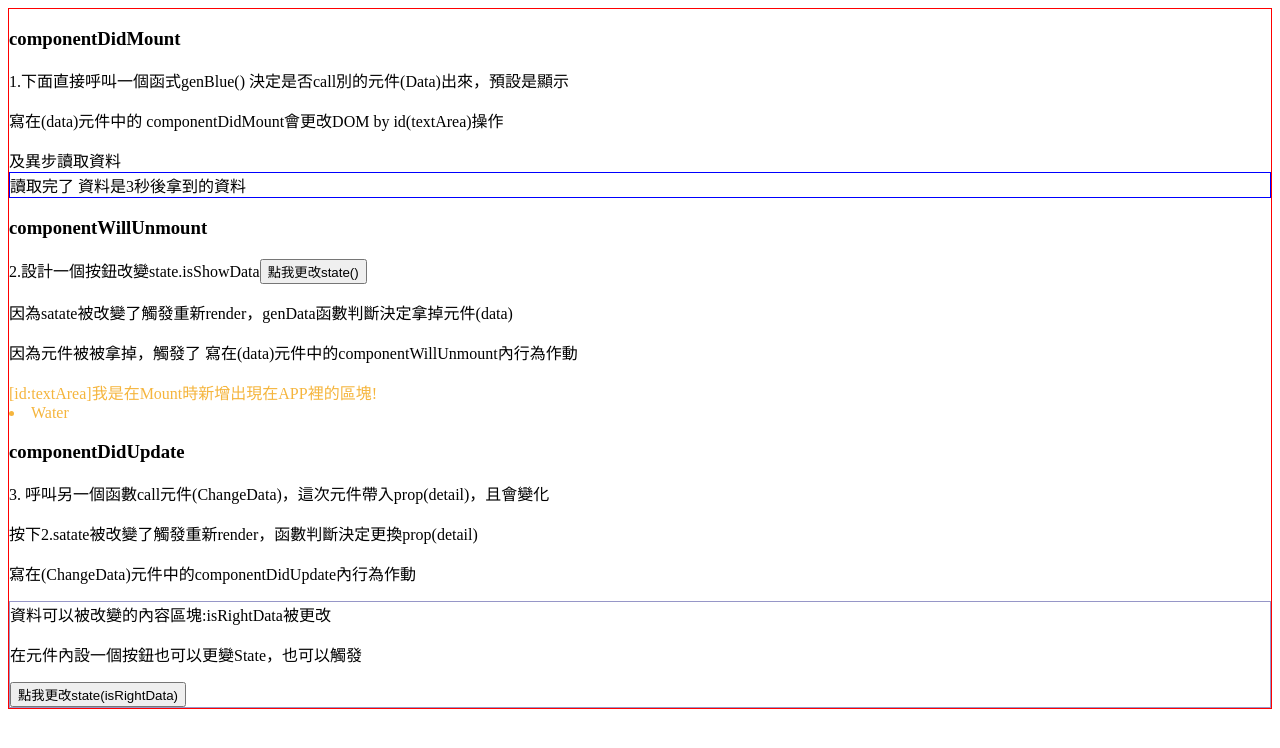
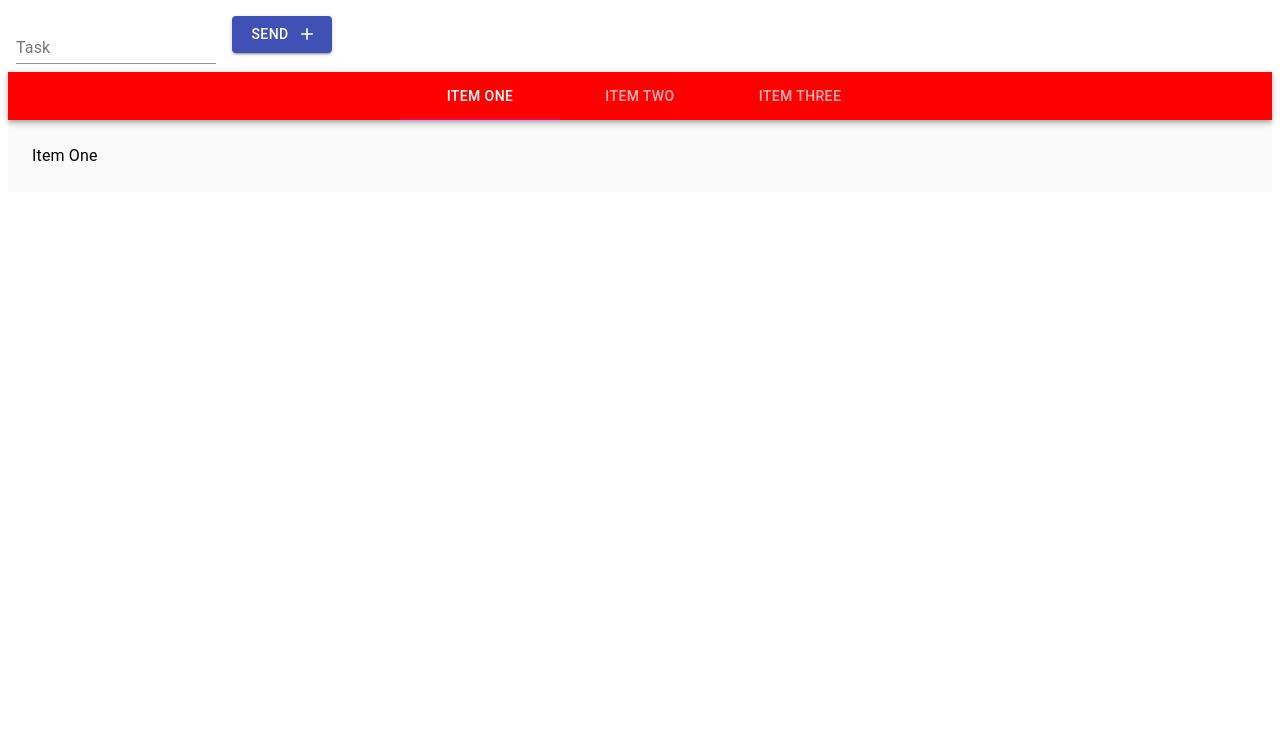
Before and after one commit to nagimemooo/react_practice_demo, a React (Create React App) app: page / in a window 1280 px wide. Shown: the top 748 px of the page. Built offline with nearby package versions, Linux system fonts and the light colour scheme.

Commit message:
Add: input/ Tab material-ui version

```diff
--- /dev/null
+++ b/src/component/demo.js
@@ -0,0 +1,82 @@
+import React from 'react';
+import PropTypes from 'prop-types';
+import { makeStyles } from '@material-ui/core/styles';
+import AppBar from '@material-ui/core/AppBar';
+import Tabs from '@material-ui/core/Tabs';
+import Tab from '@material-ui/core/Tab';
+import Typography from '@material-ui/core/Typography';
+import Box from '@material-ui/core/Box';
+
+function TabPanel(props) {
+  const { children, value, index, ...other } = props;
+
+  return (
+    <div
+      role="tabpanel"
+      hidden={value !== index}
+      id={`simple-tabpanel-${index}`}
+      aria-labelledby={`simple-tab-${index}`}
+      {...other}
+    >
+      {value === index && (
+        <Box p={3}>
+          <Typography>{children}</Typography>
+        </Box>
+      )}
+    </div>
+  );
+}
+
+TabPanel.propTypes = {
+  children: PropTypes.node,
+  index: PropTypes.any.isRequired,
+  value: PropTypes.any.isRequired,
+};
+
+function a11yProps(index) {
+  return {
+    id: `simple-tab-${index}`,
+    'aria-controls': `simple-tabpanel-${index}`,
+  };
+}
+
+const useStyles = makeStyles((theme) => ({
+  root: {
+    flexGrow: 1,
+    backgroundColor: theme.palette.background.default,
+  },
+  Tabs:{
+    backgroundColor:'red',
+  }
+}));
+
+export default function SimpleTabs() {
+  const classes = useStyles();
+  const [value, setValue] = React.useState(0);
+
+  const handleChange = (event, newValue) => {
+    setValue(newValue);
+  };
+
+  return (
+    <div className={classes.root}>
+      <AppBar position="static">
+        <Tabs className={classes.Tabs} value={value} onChange={handleChange} aria-label="simple tabs example"
+    centered>
+          <Tab label="Item One" {...a11yProps(0)} />
+          <Tab label="Item Two" {...a11yProps(1)} />
+          <Tab label="Item Three" {...a11yProps(2)} />
+        </Tabs>
+      </AppBar>
+      <TabPanel value={value} index={0}>
+        Item One
+      </TabPanel>
+      <TabPanel value={value} index={1}>
+        Item Two
+      </TabPanel>
+      <TabPanel value={value} index={2}>
+        Item Three
+      </TabPanel>
+    </div>
+  );
+}
--- /dev/null
+++ b/src/component/input.js
@@ -0,0 +1,55 @@
+import React, { useState } from "react";
+import { makeStyles } from "@material-ui/core/styles";
+import TextField from "@material-ui/core/TextField";
+import Button from "@material-ui/core/Button";
+//import Icon from '@material-ui/core/Icon';
+import AddIcon from "@material-ui/icons/Add";
+const useStyles = makeStyles((theme) => ({
+  root: {
+    "& > *": {
+      margin: theme.spacing(1),
+      width: "25ch"
+    }
+  },
+  button: {
+    margin: theme.spacing(1),
+    width: "100px"
+  }
+}));
+
+export default function BasicTextFields() {
+  const classes = useStyles();
+  const [task, inputTask] = useState("");
+  const handleTaskChange = (event) => {
+    inputTask(event.target.value);
+  };
+  const handleSubmit = (event) => {
+    alert("A name was submitted: " + task);
+    event.preventDefault();
+  };
+
+  return (
+    <form
+      className={classes.root}
+      noValidate
+      autoComplete="off"
+      onSubmit={handleSubmit}
+    >
+      <TextField
+        id="standard-basic"
+        label="Task"
+        value={task}
+        onChange={handleTaskChange}
+      />
+      <Button
+        variant="contained"
+        color="primary"
+        className={classes.button}
+        endIcon={<AddIcon>send</AddIcon>}
+        type="submit"
+      >
+        Send
+      </Button>
+    </form>
+  );
+}
--- a/src/index.js
+++ b/src/index.js
@@ -1,12 +1,13 @@
 import React from "react";
 import ReactDOM from "react-dom";
 
-import App from "./App";
-import GetApiData from './sample/GetApiData';
+import Demo from "./component/demo";
+import Input from "./component/input";
 const rootElement = document.getElementById("root");
 ReactDOM.render(
   <React.StrictMode>
-     <App/>
+    <Input/>
+    <Demo />
   </React.StrictMode>,
   rootElement
 );
```
Also changed, not shown: src/component/item.js (added).
